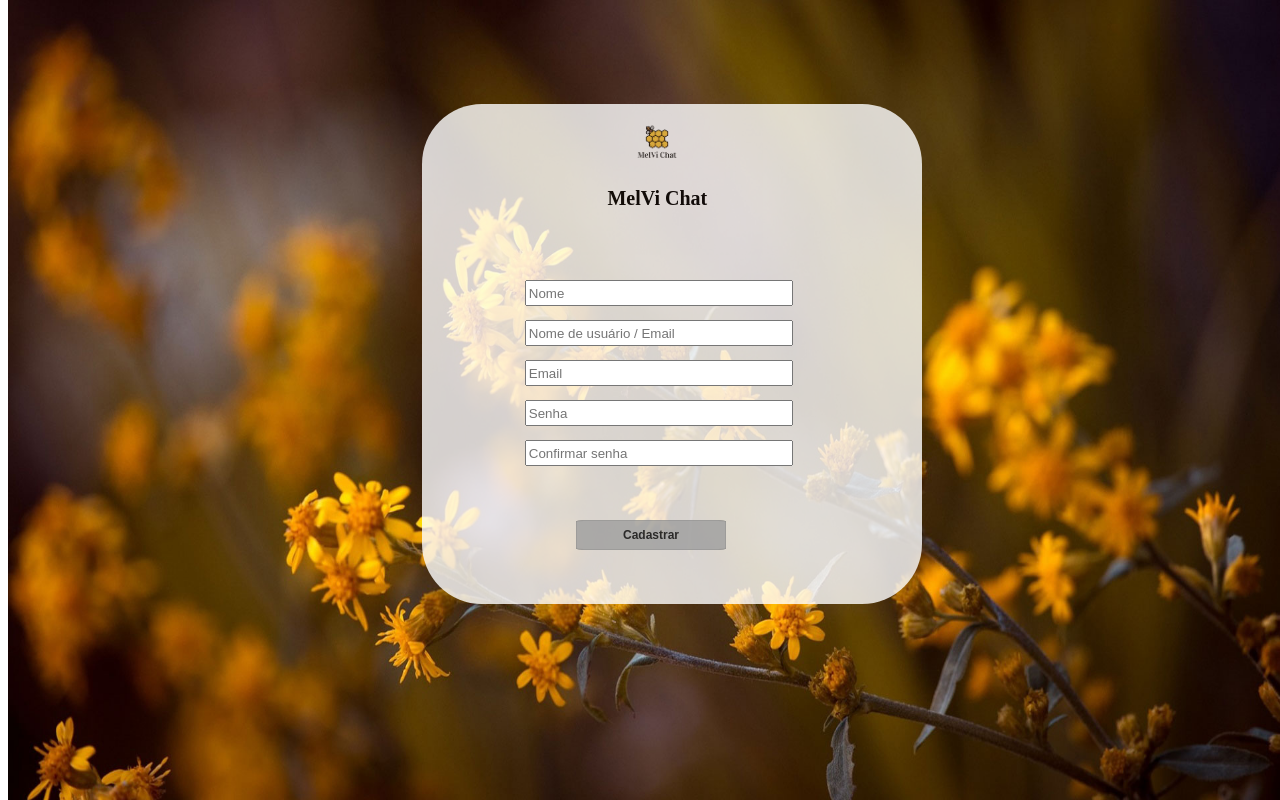
After one commit to lunalvgd/melvichatoficial, a PHP site: page /Cadastro-TEMP.html in a window 1280 px wide. The commit adds this page. Run offline with PHP 8.4, Linux system fonts and the light colour scheme; grey boxes are pictures that could not be loaded.

Commit message:
Tentando corrigir o visual

```diff
--- /dev/null
+++ b/Cadastro-TEMP.html
@@ -0,0 +1,64 @@
+
+<!DOCTYPE html>
+
+<html xmlns="http://www.w3.org/1999/xhtml">
+<head runat="server">
+	<link rel="stylesheet" type="text/css" href="css/estilo-ok.css" />
+
+<title>MelVi Chat</title>
+</head>
+
+
+<body>
+
+
+
+    <form id="form1" runat="server">
+
+
+	<img src ="img/flor.jpg" id="fundo"/>
+
+
+
+      <div id="quadrado">
+            <img id="logo" src="img/abelha.png"/>
+            <h5 id="txtmelvichat"> MelVi Chat </h5>
+        </div>
+
+
+
+
+            <form class="olá">
+
+                <div class="olá">
+                    <input id="senha" type="password" class="_kp5f7 _qy55y" aria-describedby="" aria-label="Senha" aria-required="true" autocapitalize="off" autocorrect="off" name="password" placeholder="Senha" value="">
+                    <input id="conf" type="password" class="_kp5f7 _qy55y" aria-describedby="" aria-label="Confirmar senha" aria-required="true" autocapitalize="off" autocorrect="off" name="password" placeholder="Confirmar senha" value="">
+
+                    <input id="nome" type="name" class="_kp5f7 _qy55y" aria-describedby="" aria-label="Nome" aria-required="true" autocapitalize="off" autocorrect="off" name="name" placeholder="Nome" value="">
+                    <input id="usuario" type="name" class="_kp5f7 _qy55y" aria-describedby="" aria-label="Nome de usuário" aria-required="true" autocapitalize="off" autocorrect="off" name="name" placeholder="Nome de usuário / Email" value="">
+                    <input id="email" type="name" class="_kp5f7 _qy55y" aria-describedby="" aria-label="Email" aria-required="true" autocapitalize="off" autocorrect="off" name="name" placeholder="Email" value="">
+
+
+
+
+                </div>
+
+            </form>
+
+
+        </br>
+
+   <body>
+<p class="botao">
+<a href="http://erikasarti.net/html/tabela-cores/" title="Cadastrar">Cadastrar</a>
+</p>
+
+
+
+            </div>
+
+
+
+    </form>
+</body>
+</html>
--- /dev/null
+++ b/css/estilo-ok.css
@@ -0,0 +1,164 @@
+
+
+body{
+}
+
+
+#login{
+
+    position:absolute;
+    width:35px;
+    height:35px;
+    left:94.5%;
+    top:3%;
+    cursor: pointer;
+
+
+}
+
+
+
+#fundo {
+    position: absolute;
+    width:99.5%;
+    height:100%;
+    top:0%;
+}
+
+
+
+#nome{
+    position: absolute;
+    width: 260px;
+    height: 20px;
+    left:41%;
+    top:35%;
+    border-radius:-12%;
+}
+
+
+#usuario{
+    position: absolute;
+    width: 260px;
+    height: 20px;
+    left:41%;
+    top:40%;
+    border-radius:-12%;
+}
+
+
+
+
+#email {
+
+    position: absolute;
+    width: 260px;
+    height: 20px;
+    left:41%;
+    top:45%;
+    border-radius:-12%;
+}
+
+
+#senha {
+
+    position:absolute;
+    width:260px;
+    height:20px;
+    left:41%;
+    top:50%;
+    border-radius:-12%;
+
+}
+
+
+#conf{
+
+    position: absolute;
+    width: 260px;
+    height: 20px;
+    left:41%;
+    top:55%;
+    border-radius:-12%;
+}
+
+
+
+#quadrado {
+    position:absolute;
+    background-color:white;
+    opacity:0.8;
+    text-align:center;
+    width:500px;
+    height:500px;
+    left:33%;
+    right:38%;
+    top:13%;
+    border-radius:12%;
+}
+
+#logo {
+    position:absolute;
+    align:center;
+    left:41%;
+    right:36%;
+    width:12%;
+    height:12%;
+    opacity:10;
+    top:2%;
+
+}
+
+#txtmelvichat {
+    position:absolute;
+    color:black;
+    font-family:Poster;
+    font-size:20px;
+    text-align:center;
+    right:40%;
+    left:34%;
+    top:10%;
+}
+
+.botao  {
+position:absolute;
+top:65%;
+left:45%;
+margin:0px;
+padding:0px;
+border-radius:12%;
+opacity:0.8;
+
+        }
+
+.botao a, .botao a:visited {
+font: bold 12px/30px arial, helvetica, sans-aerif;
+padding:0px;
+text-decoration: none;
+text-align:center;
+color:#000000;
+background: #DCDCDC url('botao_link.gif') no-repeat
+center center;
+width:150px;
+height:30px;
+display:block;
+box-shadow: inset 0 0  1px #000000;
+border-radius:5%;
+
+
+	}
+
+.botao a:hover {
+background: #B0C4DE url('botao_hover.gif') no-repeat
+center center;
+color:#D3D3D3;
+
+               }
+-->
+
+</style>
+</head>
+<body>
+<p class="botao">
+<a href="#" title="MelVi Chat">Botão CSS</a>
+</p>
```
Also changed, not shown: css/estilo.css (+2 -9 lines).
